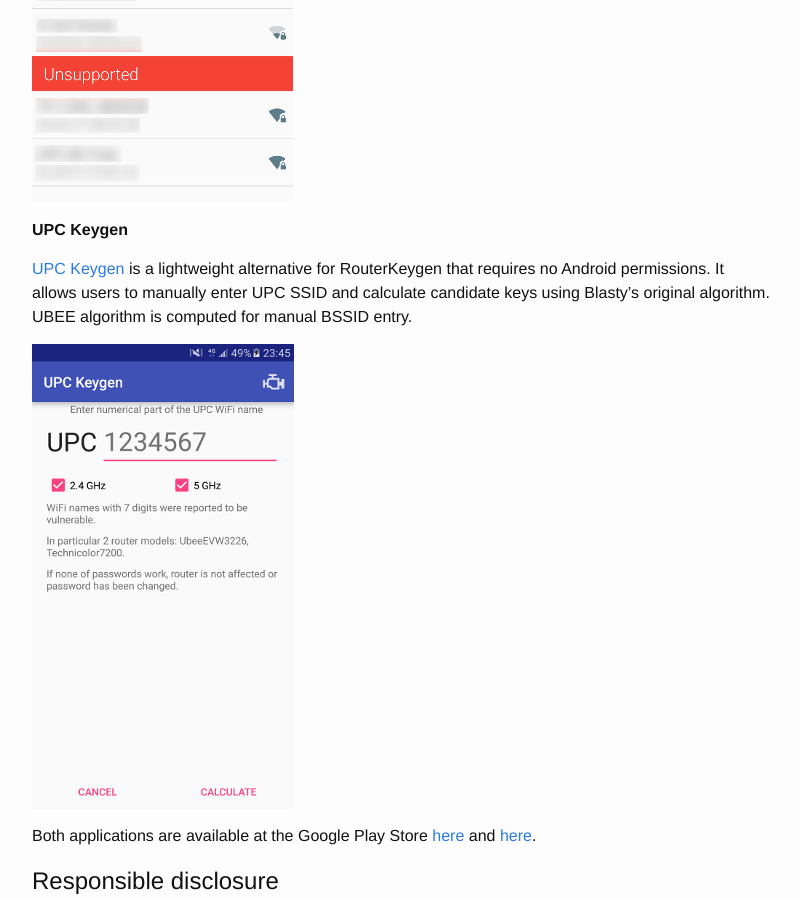
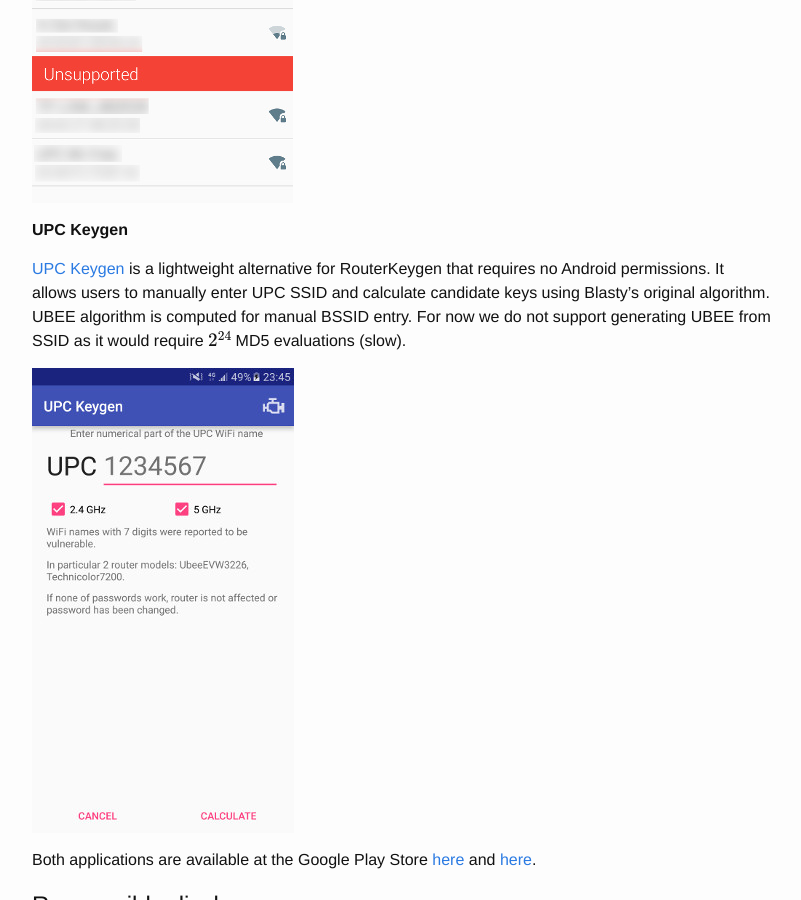
Before and after one commit to yolosec/deadcodeBlog, a Jekyll site: the page built from _posts/2016-06-14-UPC-UBEE-EVW3226-WPA2-RExing.markdown, in a window 1280 px wide and 900 px high, scrolled down 25994 px. Shown: the whole window, without its empty margins (238-1039 px from the left). Built offline with Jekyll 4.4.1, drawn with Linux system fonts in a browser that asks for light colours; formulas are drawn with MathJax 3.

Commit message:
ubee: explanation why ubee is not derived from said

```diff
--- a/_posts/2016-06-14-UPC-UBEE-EVW3226-WPA2-RExing.markdown
+++ b/_posts/2016-06-14-UPC-UBEE-EVW3226-WPA2-RExing.markdown
@@ -800,7 +800,7 @@ To enable users to test their default UPC WiFi keys from their Android phones, w
 
 **UPC Keygen**
 
-[UPC Keygen](https://github.com/yolosec/upcKeygen) is a lightweight alternative for RouterKeygen that requires no Android permissions. It allows users to manually enter UPC SSID and calculate candidate keys using Blasty's original algorithm. UBEE algorithm is computed for manual BSSID entry.
+[UPC Keygen](https://github.com/yolosec/upcKeygen) is a lightweight alternative for RouterKeygen that requires no Android permissions. It allows users to manually enter UPC SSID and calculate candidate keys using Blasty's original algorithm. UBEE algorithm is computed for manual BSSID entry. For now we do not support generating UBEE from SSID as it would require  \\( 2^{24} \\) MD5 evaluations (slow).
 
 [![RouterKeygen Yolosec](/static/ubee/upckeygen_screen.jpg)](/static/ubee/upckeygen_screen.jpg)
 
```
